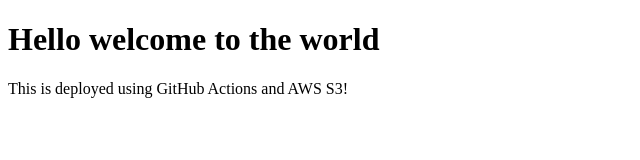
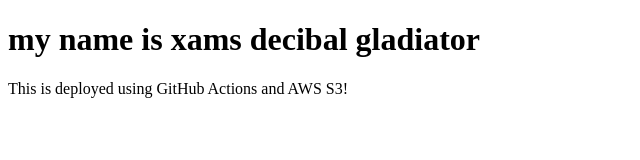
Before and after one commit to Narsireddy-1118/my-deployment-repo, a website: page index.html in a window 1280 px wide. Shown: the whole page, without its empty margins (0-640 px from the left). Drawn offline with Linux system fonts and the light colour scheme.

Commit message:
Update index.html

```diff
--- a/index.html
+++ b/index.html
@@ -6,7 +6,7 @@
     <title>My Static Website</title>
 </head>
 <body>
-    <h1>Hello welcome to the world</h1>
+    <h1>my name is xams decibal gladiator</h1>
     <p>This is deployed using GitHub Actions and AWS S3!</p>
 </body>
 </html>
```
